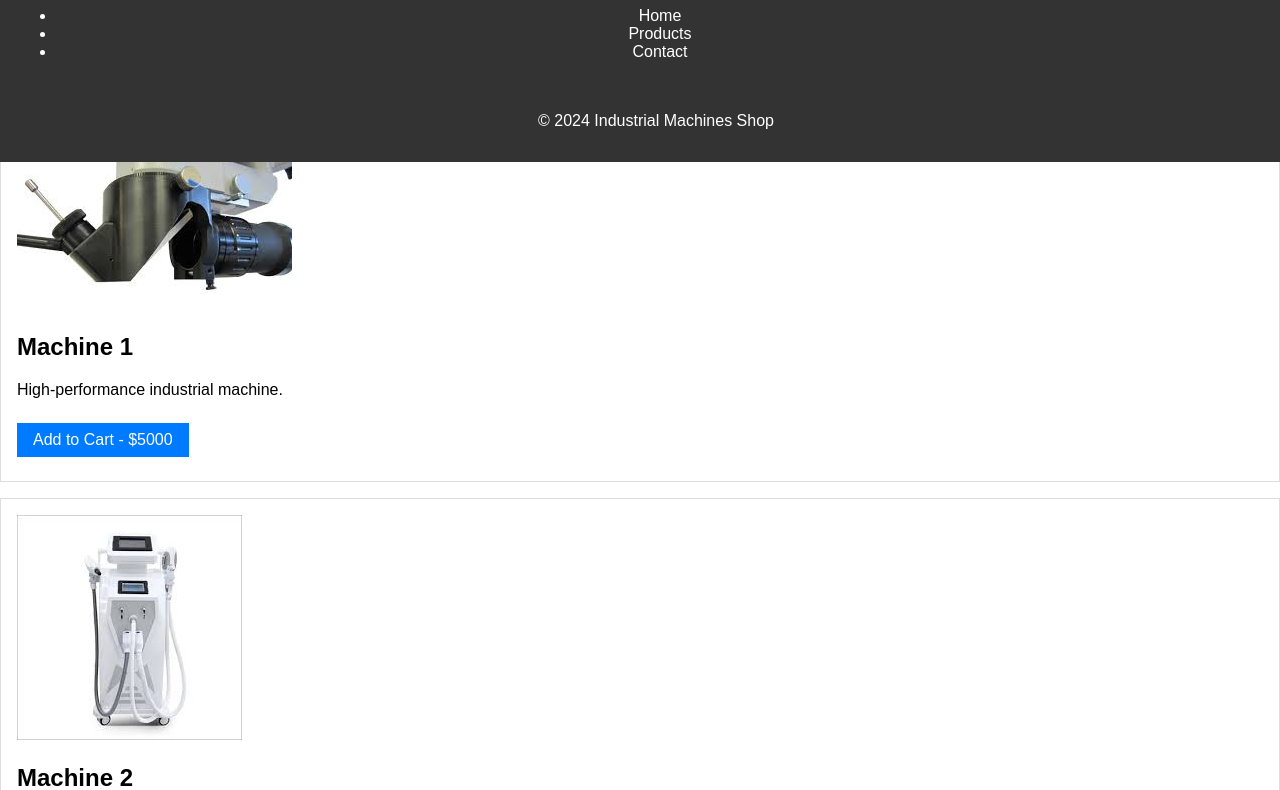
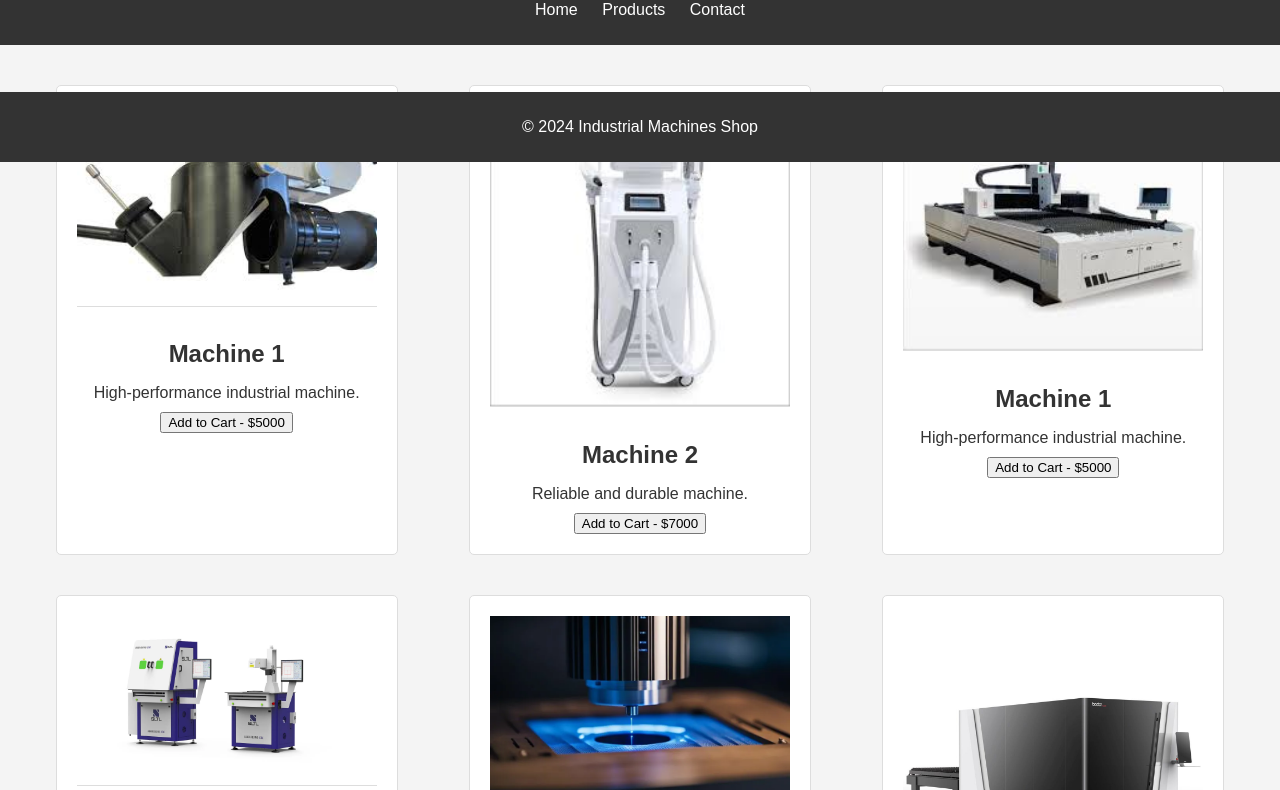
Before and after one commit to 18N09V/industry, a plain HTML site: page index.html in a window 1280 px wide. Shown: the part 638-1428 px from the top of the page. Drawn offline with Linux system fonts and the light colour scheme; files whose address does not match are found by name.

Commit message:
Update styles.css

```diff
--- a/styles.css
+++ b/styles.css
@@ -1,80 +1,75 @@
+/* styles.css */
+
 body {
     font-family: Arial, sans-serif;
     margin: 0;
     padding: 0;
+    background-color: #f4f4f4;
+    color: #333;
 }
 
 header {
-
     background-color: #333;
     color: #fff;
-  padding: 1em;
+    padding: 10px 20px;
     text-align: center;
 }
 
-header nav a {
+nav ul {
+    list-style-type: none;
+    padding: 0;
+}
+
+nav ul li {
+    display: inline;
+    margin: 0 10px;
+}
+
+nav ul li a {
     color: #fff;
-  margin: 0 1em;
     text-decoration: none;
 }
 
-main {
-  padding: 2em;
+.product-list {
+    display: flex;
+    flex-wrap: wrap;
+    justify-content: space-around;
+    padding: 20px;
 }
 
 .product {
-
+    background-color: #fff;
     border: 1px solid #ddd;
-  margin: 1em 0;
-  padding: 1em;
+    border-radius: 5px;
+    padding: 20px;
+    width: 300px;
+    margin: 20px;
+    text-align: center;
 }
 
 .product img {
-
-  max-width: 100%; /* Ensures image fits within its container */
-  height: auto; /* Maintains aspect ratio */
-  object-fit: contain; /* Adjust to fit within given dimensions without cropping */
+    width: 100%;
+    height: auto;
+    border-bottom: 1px solid #ddd;
+    margin-bottom: 10px;
 }
 
-button {
-  background-color: #007bff;
-  border: none;
-  color: white;
-  padding: 0.5em 1em;
-  text-align: center;
-  text-decoration: none;
-  display: inline-block;
-  font-size: 1em;
-  margin: 0.5em 0;
-  cursor: pointer;
+.product h2 {
+    font-size: 1.5em;
+    margin-bottom: 10px;
 }
 
-button:hover {
-  background-color: #0056b3;
-}
-
-form {
-  margin-top: 1em;
-}
-
-form label {
-  display: block;
-  margin: 0.5em 0 0.2em;
-}
-
-form input, form textarea {
-
-  width: 100%;
-  padding: 0.5em;
-  margin-bottom: 1em;
+.product p {
+    font-size: 1em;
+    margin-bottom: 10px;
 }
 
 footer {
     background-color: #333;
     color: #fff;
     text-align: center;
-  padding: 1em;
+    padding: 10px 0;
     position: fixed;
+    width: 100%;
     bottom: 0;
-  width: 100%;
 }
```
Lines whose indentation alone changed are shown as unchanged.
